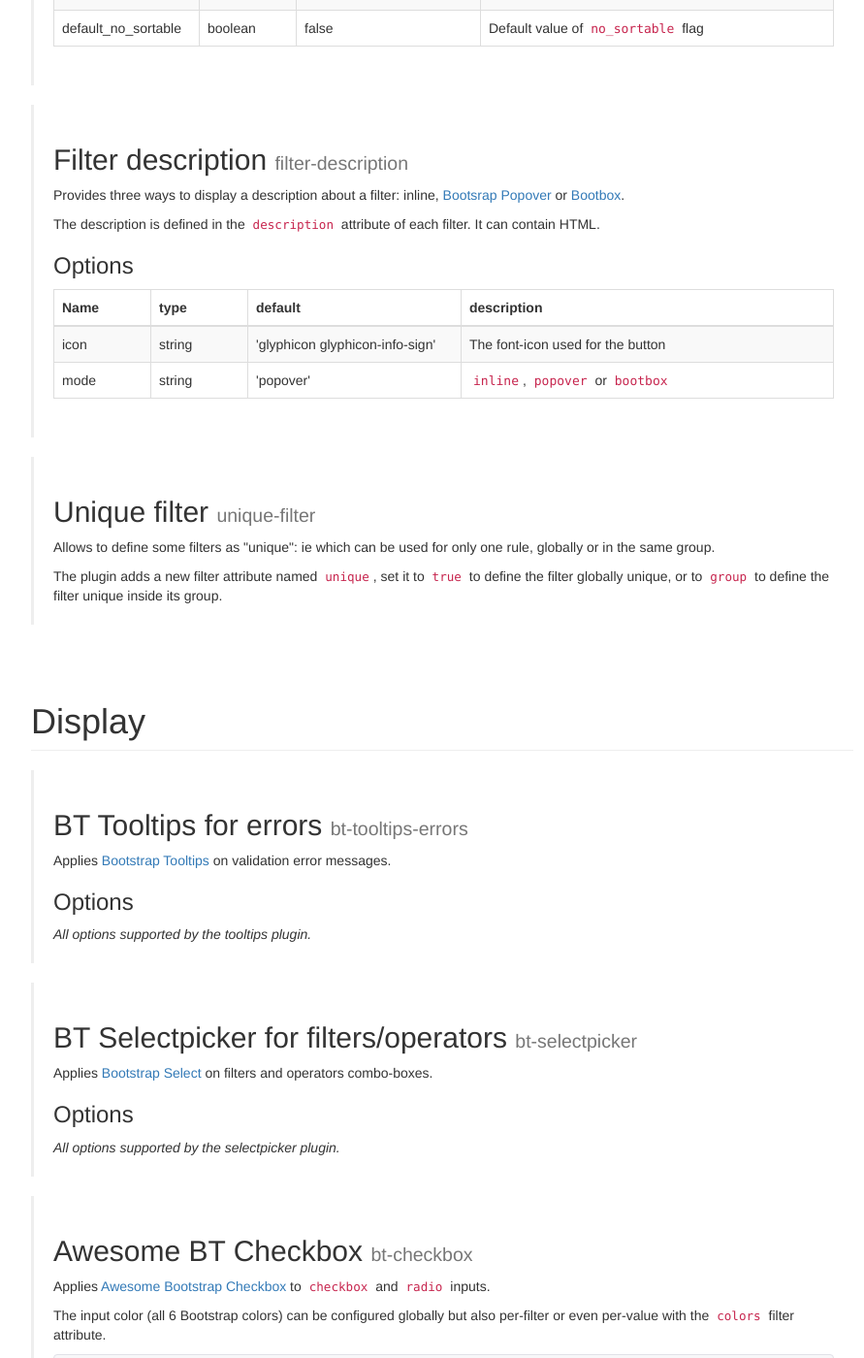
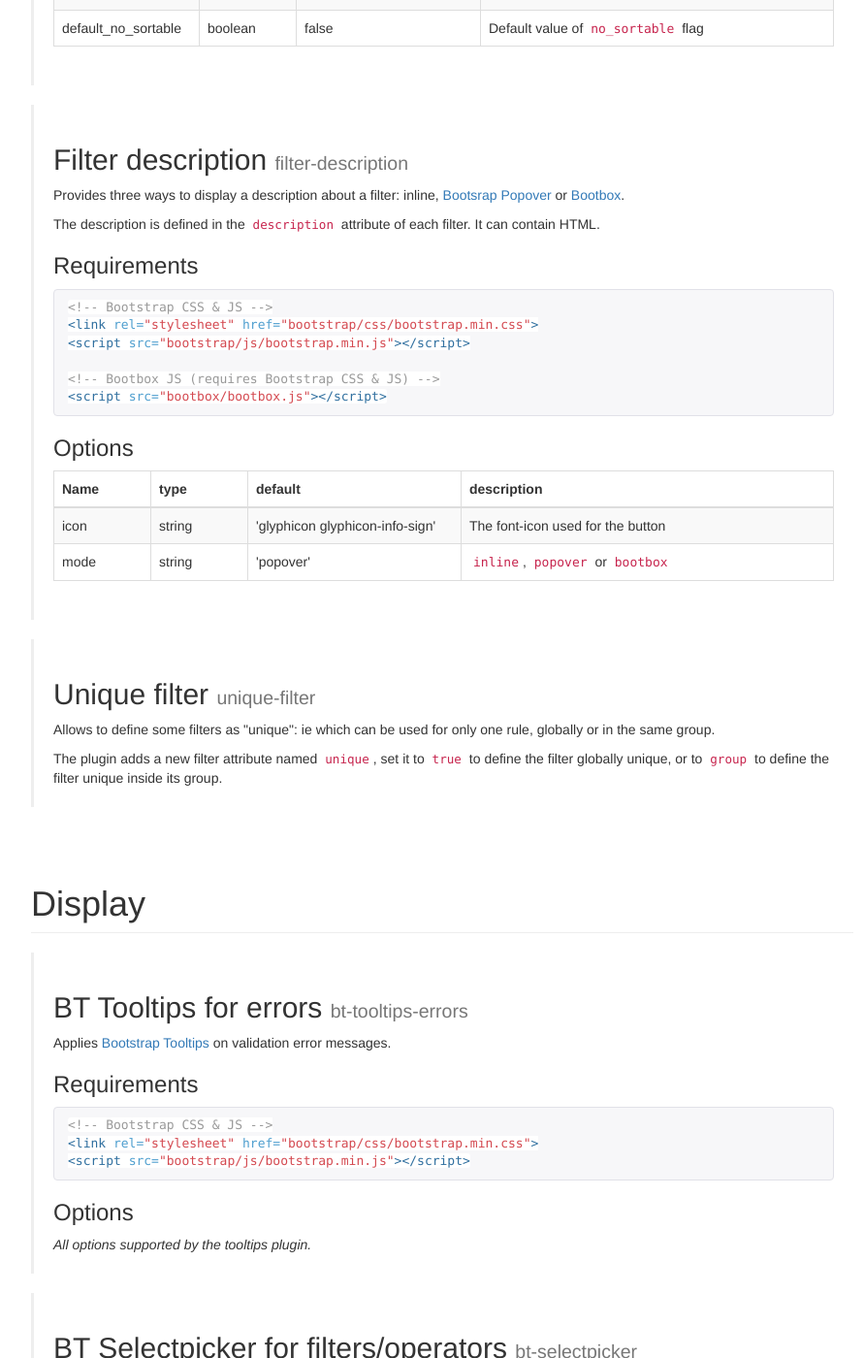
Before and after one commit to mistic100/jQuery-QueryBuilder, a Jekyll site: the page built from plugins.html, in a window 1280 px wide and 1400 px high, scrolled down 2897 px. Shown: the whole window at 97% size, without its empty margins (38-929 px from the left). Built offline with Jekyll 4.4.1, drawn with Linux system fonts in a browser that asks for light colours; nearby versions of some CDN libraries; comment, search, counter and statistics services are not loaded; some of the changed text lies outside the part shown.

Commit message:
add import examples for plugins

```diff
--- a/index.html
+++ b/index.html
@@ -46,7 +46,7 @@ isHome: true
       <li><a href="http://getbootstrap.com">Bootstrap >= 3.1</a> (CSS Buttons and Utilities only)</li>
       <li><a href="https://github.com/mistic100/jQuery.extendext">$.extendext</a></li>
       <li><a href="http://momentjs.com">MomentJS</a> (optional, for Date/Time validation)</li>
-      <li>Other Bootstrap components used by plugins</li>
+      <li>Other Bootstrap/jQuery plugins used by plugins</li>
   </ul>
 
   <h3 id="letsgo">Let's go!</h3>
@@ -72,7 +72,7 @@ require(['jquery', 'query-builder'], function($) {
 });
 {% endhighlight %}
 
-  <p>A <a href="{{site.rawUrl}}/dist/js/query-builder.standalone.min.js" target="_blank">standalone</a> version is available, it ships MicroEvent and $.extendext (you still need to add jQuery and Bootstrap).</p>
+  <p>A <a href="{{site.rawUrl}}/dist/js/query-builder.standalone.min.js" target="_blank">standalone</a> version is available with $.extendext included (you still need to add jQuery and Bootstrap).</p>
 </section>
 
 
--- a/plugins.html
+++ b/plugins.html
@@ -162,6 +162,16 @@ var loopback = $('#builder').queryBuilder('getLoopback');
     <p>Provides three ways to display a description about a filter: inline, <a href="http://getbootstrap.com/javascript/#popovers">Bootsrap Popover</a> or <a href="http://bootboxjs.com">Bootbox</a>.</p>
     <p>The description is defined in the <code>description</code> attribute of each filter. It can contain HTML.</p>
 
+    <h3>Requirements</h3>
+{% highlight html %}
+<!-- Bootstrap CSS & JS -->
+<link rel="stylesheet" href="bootstrap/css/bootstrap.min.css">
+<script src="bootstrap/js/bootstrap.min.js"></script>
+
+<!-- Bootbox JS (requires Bootstrap CSS & JS) -->
+<script src="bootbox/bootbox.js"></script>
+{% endhighlight %}
+
     <h3>Options</h3>
     <div class="table-responsive">
       <table class="table table-bordered table-striped">
@@ -214,6 +224,13 @@ var loopback = $('#builder').queryBuilder('getLoopback');
 
     <p>Applies <a href="http://getbootstrap.com/javascript/#tooltips">Bootstrap Tooltips</a> on validation error messages.</p>
 
+    <h3>Requirements</h3>
+{% highlight html %}
+<!-- Bootstrap CSS & JS -->
+<link rel="stylesheet" href="bootstrap/css/bootstrap.min.css">
+<script src="bootstrap/js/bootstrap.min.js"></script>
+{% endhighlight %}
+
     <h3>Options</h3>
     <p><i>All options supported by the tooltips plugin.</i></p>
   </div>
@@ -224,6 +241,13 @@ var loopback = $('#builder').queryBuilder('getLoopback');
     </h2>
 
     <p>Applies <a href="http://silviomoreto.github.io/bootstrap-select">Bootstrap Select</a> on filters and operators combo-boxes.</p>
+
+    <h3>Requirements</h3>
+{% highlight html %}
+<!-- Bootstrap Select CSS & JS -->
+<link rel="stylesheet" href="bootstrap-select/dist/css/bootstrap-select.min.css">
+<script src="bootstrap-select/dist/js/bootstrap.min.js"></script>
+{% endhighlight %}
 
     <h3>Options</h3>
     <p><i>All options supported by the selectpicker plugin.</i></p>
@@ -266,6 +290,12 @@ filters: [
 ]
 {% endhighlight %}
 
+    <h3>Requirements</h3>
+{% highlight html %}
+<!-- Awesome Bootstrap Checkbox CSS -->
+<link rel="stylesheet" href="awesome-bootstrap-checkbox/awesome-bootstrap-checkbox.css">
+{% endhighlight %}
+
     <h3>Options</h3>
     <div class="table-responsive">
       <table class="table table-bordered table-striped">
```
